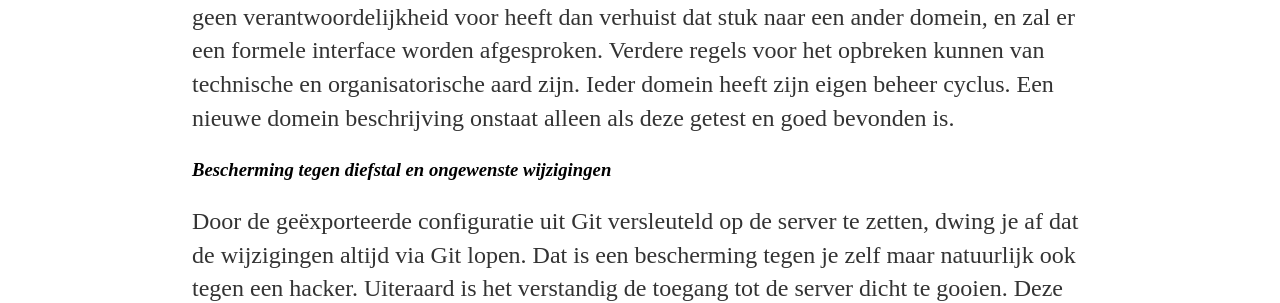
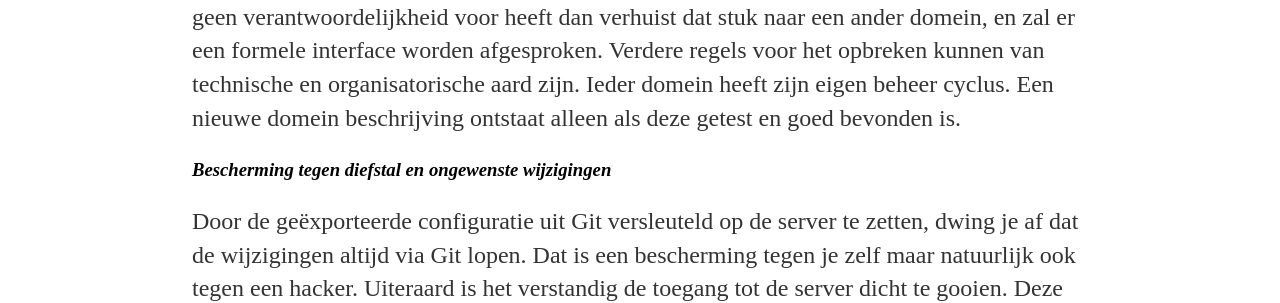
Before and after one commit to paedelm/paedelm.github.io, a Jekyll site: the page built from _posts/2021-05-24-oude systemen betrouwbaar maken.md, in a window 1280 px wide and 900 px high, scrolled down 3777 px. Shown: the part 391-694 px from the top of the window. Built offline with Jekyll 4.4.1, drawn with Linux system fonts in a browser that asks for light colours; some of the changed text lies outside the part shown.

Commit message:
spelfouten

```diff
--- a/_posts/2021-05-24-oude systemen betrouwbaar maken.md
+++ b/_posts/2021-05-24-oude systemen betrouwbaar maken.md
@@ -12,7 +12,7 @@ date: 2021-05-24
 
 ## Welke problemen geeft dat
 
-  We zijn afhankelijk van onze computersystemen, bij uitval ligt vaak een groot gedeelte van de bedrijfsvoering stil. Als je slachtoffer bent van ransomware onstaat ook het dilemma of je losgeld gaat betalen. Bij gestolen gegevens maak je kans voor nalatigheid een boete te krijgen.
+  We zijn afhankelijk van onze computersystemen, bij uitval ligt vaak een groot gedeelte van de bedrijfsvoering stil. Als je slachtoffer bent van ransomware ontstaat ook het dilemma of je losgeld gaat betalen. Bij gestolen gegevens maak je kans voor nalatigheid een boete te krijgen.
   De aandacht in de Media is geen goede reclame voor je bedrijf.
   Het kan ook maatschappij ontwrichtend zijn als bijvoorbeeld een nutsbedrijf geraakt wordt. Alle voorbeelden zijn de laatste tijd wel in het nieuws geweest.
 
@@ -51,7 +51,7 @@ date: 2021-05-24
 ### _Het systeem opdelen in domeinen_
 
   Ieder domein van het systeem staat op zijn eigen server en heeft zijn eigen Git repository. Het idee is dat iedere verandering terug te vinden is in de repository. Het onderhoud op de repository gebeurt door een team met als doel dat iedere wijziging door minstens 4 geautoriseerde ogen is gecontroleerd. Als er onderdelen zijn van het systeem waar het team geen verantwoordelijkheid voor heeft dan verhuist dat stuk naar een ander domein, en zal er een formele interface worden afgesproken. Verdere regels voor het opbreken kunnen van technische en organisatorische aard zijn. Ieder domein heeft zijn eigen beheer cyclus.
-  Een nieuwe domein beschrijving onstaat alleen als deze getest en goed bevonden is.
+  Een nieuwe domein beschrijving ontstaat alleen als deze getest en goed bevonden is.
 
 
 ### _Bescherming tegen diefstal en ongewenste wijzigingen_
```
Also changed, not shown: other parts of _posts/2021-05-24-oude systemen betrouwbaar maken.md (+1 -1 lines).
